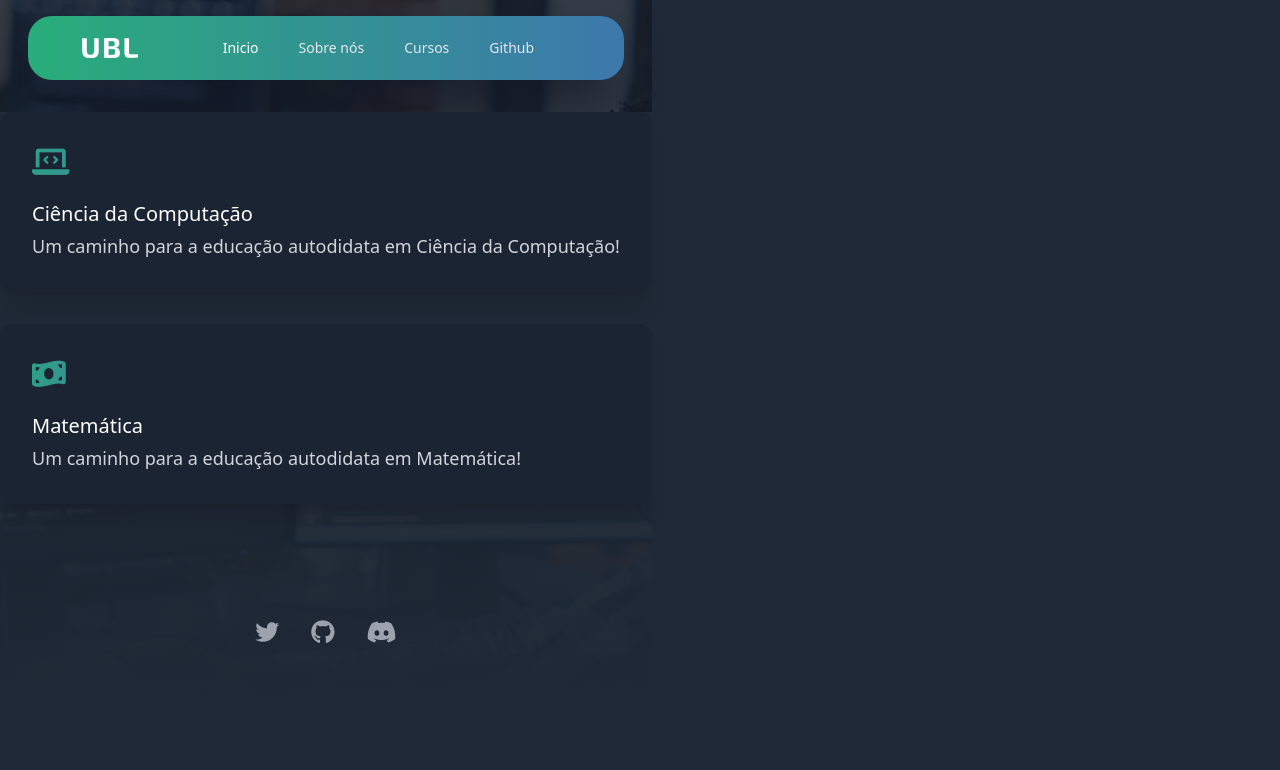
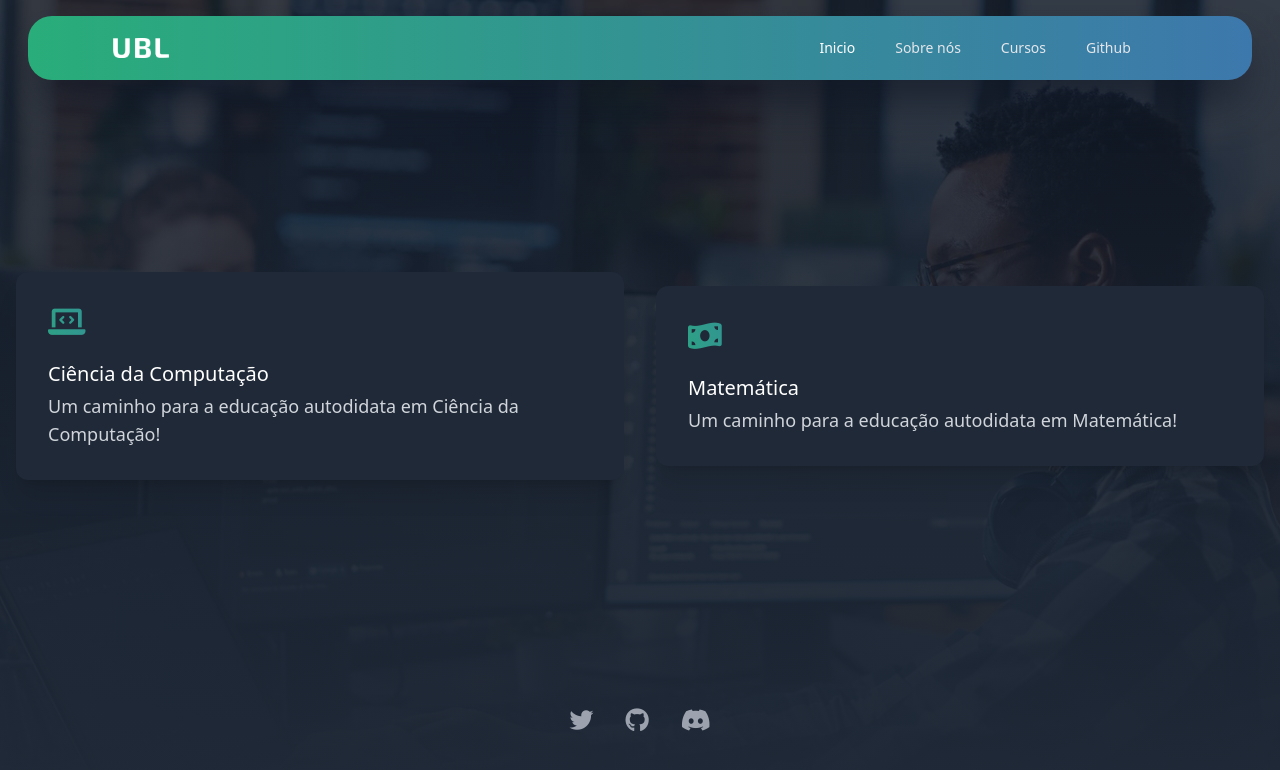
Before and after one commit to Universidade-Livre/universidade-livre.github.io, a website: page docs/cursos.html in a window 1280 px wide. Drawn offline with Linux system fonts and the light colour scheme.

Commit message:
adição da página cursos

```diff
--- a/docs/cursos.html
+++ b/docs/cursos.html
@@ -1,5 +1,5 @@
 <!doctype html>
-<html>
+<html style="height: 100vh;">
 
 <head>
   <meta charset="UTF-8">
@@ -42,14 +42,15 @@
   <link href="./css/output.css" rel="stylesheet">
 </head>
 
-<body class="bg-gray-800">
+<body class="bg-gray-800 h-screen">
 
   <aside style="background-image: url(./imgs/background2.webp);"
-    class="bg-cover bg-no-repeat  h-[120%] sm:h-[90vh]  sm:bg-top reveal_top">
-    <section class="bg-gradient-to-t   h-full from-gray-800 bg-gray-900/80">
+    class="bg-cover bg-no-repeat  h-screen   sm:bg-top reveal_top">
+    <section class="bg-gradient-to-t h-full from-gray-800 bg-gray-900/80  mx-auto flex flex-col">
       <section class="px-3 sm:px-7 pt-4 ">
 
-        <div class="         ">
+        <div class="grid"> <!-- Adicionada a classe "grid" e "justify-center" -->
+
 
           <nav class="shadow-2xl shadow-gray-900 rounded-3xl scale_up  ubl-bg-gradient">
             <div class="max-w-7xl sm:max-w-[90%] mx-auto   ">
@@ -66,7 +67,7 @@
                       <a  class="text-gray-200  hover:text-white/50  px-3 py-2 rounded-md text-sm font-medium" href="#about">
                         Sobre nós
                       </a>
-                      <a  href="alert/?msg=Área%20de%20Cursos%20em%20Desenvolvimento" class="text-gray-200  hover:text-white/50 px-3 py-2 rounded-md text-sm font-medium" >
+                      <a href="/docs/cursos.html"   class="text-gray-200  hover:text-white/50 px-3 py-2 rounded-md text-sm font-medium" >
                         Cursos
                       </a>
                       <a href="https://github.com/Universidade-Livre" class="text-gray-200  hover:text-white/50  px-3 py-2 rounded-md text-sm font-medium" >
@@ -105,11 +106,14 @@
             </div>
           </nav>
 
+
+
+        </div>
       </section>
 
-      <section class="bg-gray-800 text-white ">
-        <div class="mt-8 grid gap-8 content-center items-center md:grid-cols-1">
-          <a class="block rounded-xl p-8 shadow-xl transition hover:bg-gray-900/10 hover:shadow-none bg-gray-900/20 scale_up">
+      <section class=" text-white flex-row items-center justify-center bg-red-600 flex" style="flex: 1;">
+        <div class="mt-8 grid gap-8 content-center items-center grid-cols-2 items-center p-4">
+          <a href="https://github.com/Universidade-Livre/ciencia-da-computacao" class="block rounded-xl p-8 shadow-xl transition hover:bg-gray-900/10 hover:shadow-none bg-gray-900/20 scale_up" style="background-color: rgb(31 41 55 );">
             <div class="h-10 w-10 text-3xl ubl-text-gradient">
               <i class="fa-solid fa-laptop-code"></i>
             </div>
@@ -118,7 +122,7 @@
               Um caminho para a educação autodidata em Ciência da Computação!
             </p>
           </a>
-          <a class="block rounded-xl p-8 shadow-xl transition hover:bg-gray-900/10 hover:shadow-none bg-gray-900/20 scale_up">
+          <a href="https://github.com/Universidade-Livre/matematica" class="block rounded-xl p-8 shadow-xl transition hover:bg-gray-900/10 hover:shadow-none bg-gray-900/20 scale_up" style="background-color: rgb(31 41 55 );" >
             <div class="h-10 w-10 text-3xl ubl-text-gradient">
               <i class="fa-solid fa-money-bill-wave"></i>
             </div>
@@ -132,57 +136,8 @@
       </section>
 
   <footer aria-label="Site Footer" class="">
-    <div class="mx-auto max-w-5xl px-4 py-16 sm:px-6 lg:px-8">
-      <!-- <div class="flex justify-center ">
-
-      </div> -->
-
-      <!-- <p class="mx-auto mt-6 max-w-md text-center leading-relaxed text-gray-500">
-        Lorem ipsum dolor, sit amet consectetur adipisicing elit. Incidunt
-        consequuntur amet culpa cum itaque neque.
-      </p> -->
-
-      <!-- <nav aria-label="Footer Nav" class="mt-12">
-        <ul class="flex flex-wrap justify-center gap-6 md:gap-8 lg:gap-12">
-          <li>
-            <a class="text-gray-700 transition hover:text-gray-700/75" href="/">
-              Algo
-            </a>
-          </li>
-
-          <li>
-            <a class="text-gray-700 transition hover:text-gray-700/75" href="/">
-                Algo
-            </a>
-          </li>
-
-          <li>
-            <a class="text-gray-700 transition hover:text-gray-700/75" href="/">
-                Algo
-            </a>
-          </li>
-
-          <li>
-            <a class="text-gray-700 transition hover:text-gray-700/75" href="/">
-                Algo
-            </a>
-          </li>
-
-          <li>
-            <a class="text-gray-700 transition hover:text-gray-700/75" href="/">
-              Algo
-            </a>
-          </li>
-
-          <li>
-            <a class="text-gray-700 transition hover:text-gray-700/75" href="/">
-              Algo
-            </a>
-          </li>
-        </ul>
-      </nav> -->
-
-      <ul class="mt-12 flex justify-center gap-6 md:gap-8">
+    <div class="mx-auto max-w-5xl px-4 sm:px-6 lg:px-8 py-16">
+      <ul class=" flex justify-center gap-6 md:gap-8">
         <li>
           <a
             href="https://twitter.com/UBLivre"
```
Also changed, not shown: docs/index.html (+1 -1 lines), README.md (deleted), docs/css/output.css.
